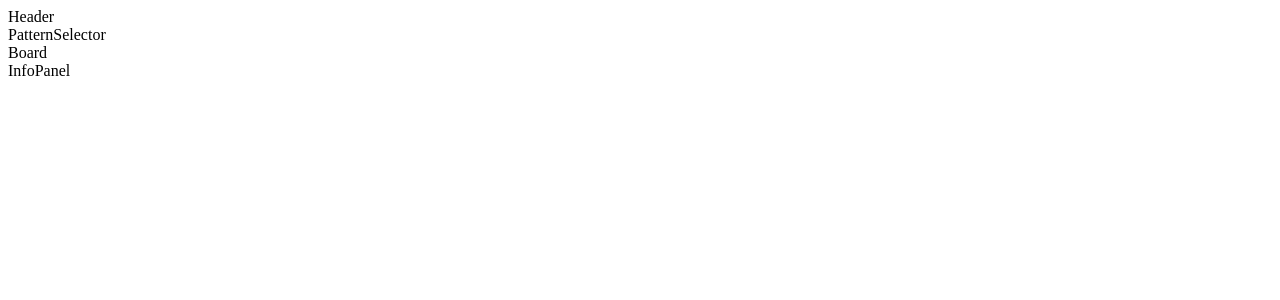
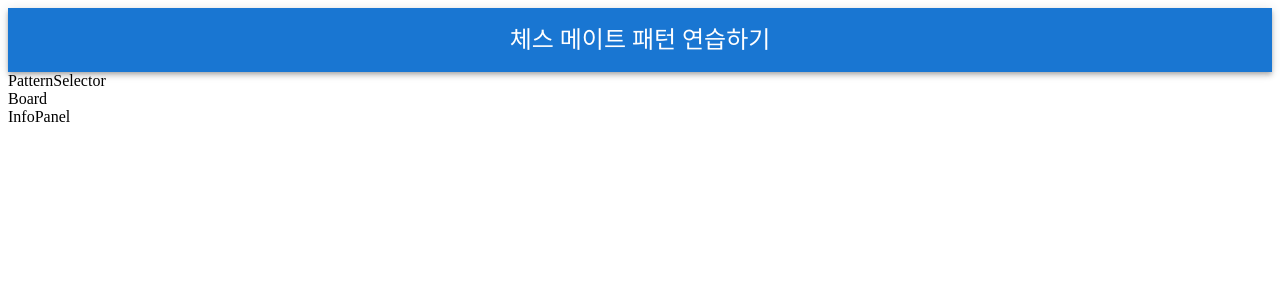
Before and after one commit to NaturalSoda4552/chess-mate-pattern, a React (Vite) app: page / in a window 1280 px wide. Shown: the top 300 px of the page. Built offline with nearby package versions, Linux system fonts and the light colour scheme.

Commit message:
feat(Header.jsx): Header 컴포넌트 styled-components와 Material-UI를 사용하여 구현

```diff
--- a/src/components/Header.jsx
+++ b/src/components/Header.jsx
@@ -1,5 +1,21 @@
-const Header = () => {
-  return <div>Header</div>;
+import { AppBar, Toolbar, Typography } from '@mui/material';
+import styled from 'styled-components';
+
+const CenteredTypography = styled(Typography)`
+  flex-grow: 1;
+  text-align: center;
+`;
+
+const Header = ({ title }) => {
+  return (
+    <AppBar position="static">
+      <Toolbar>
+        <CenteredTypography variant="h5" component="div">
+          {title}
+        </CenteredTypography>
+      </Toolbar>
+    </AppBar>
+  );
 };
 
 export default Header;
--- a/src/pages/MainPage.jsx
+++ b/src/pages/MainPage.jsx
@@ -8,10 +8,12 @@ const MainContainer = styled.div`
   color: black;
 `;
 
+const title = '체스 메이트 패턴 연습하기';
+
 const MainPage = () => {
   return (
     <MainContainer>
-      <Header />
+      <Header title={title} />
       <PatternSelector />
       <Board />
       <InfoPanel />
```
Also changed, not shown: 1 other file (tests, documents, lock files or other folders).
